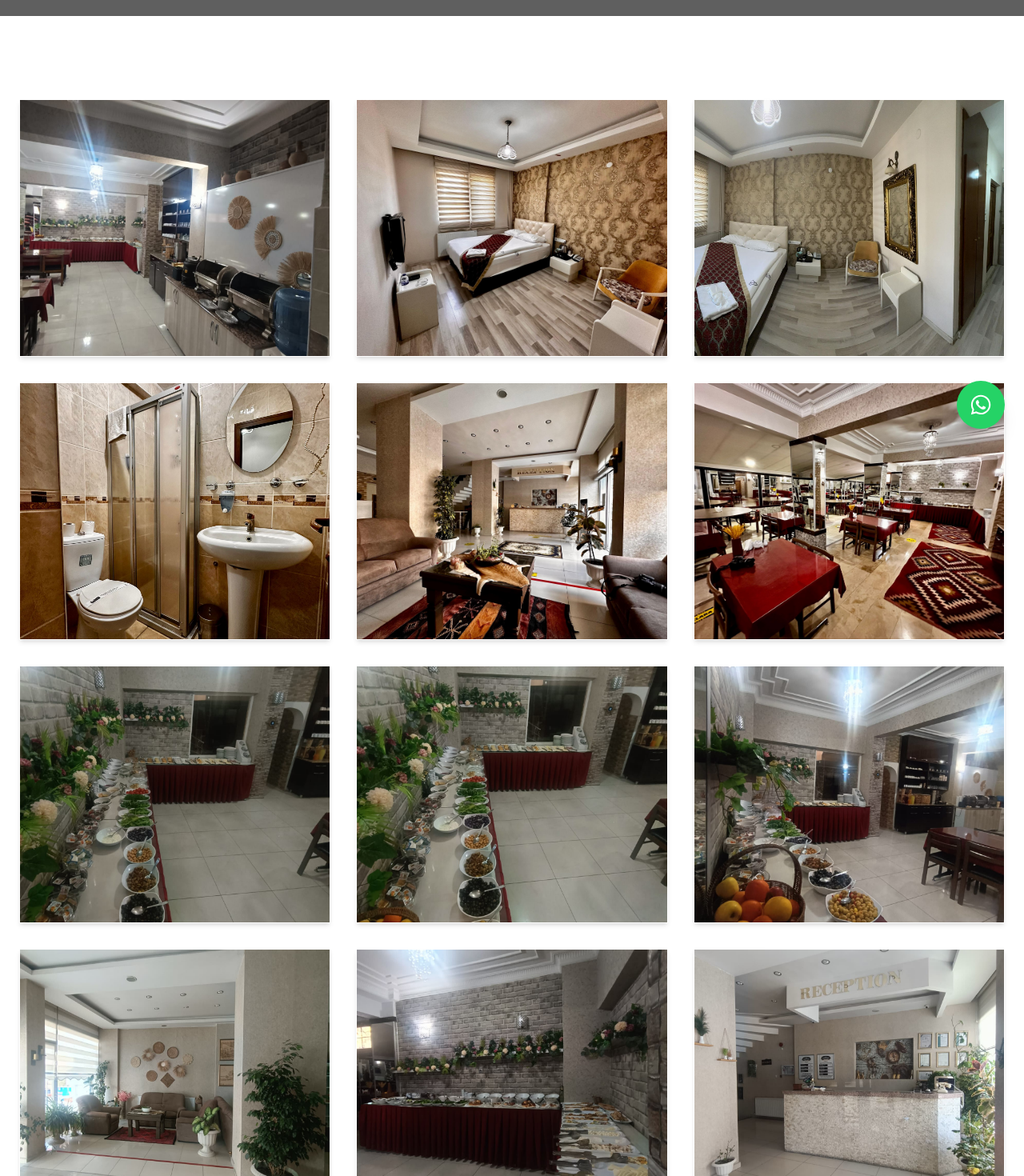
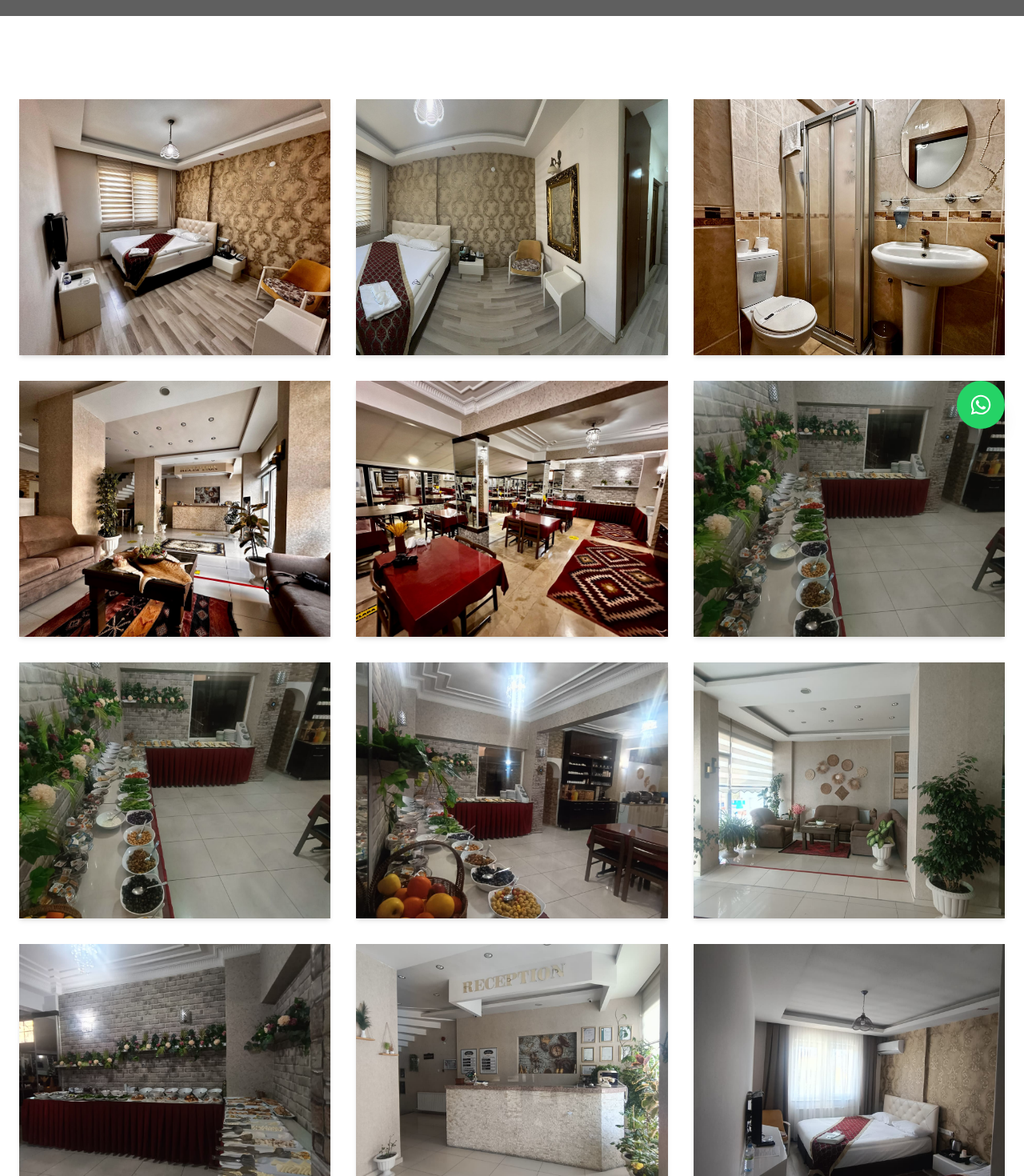
Before and after one commit to ilyda/otel-seven-brothers, a React (Vite) app: page /gallery in a window 1280 px wide. Shown: the part 240-1710 px from the top of the page at 80% size. Built offline with nearby package versions, Linux system fonts and the light colour scheme; grey boxes are pictures that could not be loaded.

Commit message:
updated pages

```diff
--- a/src/data/gallery.json
+++ /dev/null
@@ -1,17 +0,0 @@
-[
-  { "src": "src/assets/otel.jpeg", "alt": "Oda 1" },
-   { "src": "src/assets/otel1.jpeg", "alt": "Oda 1" },
-     { "src": "src/assets/otel2.jpeg", "alt": "Oda 1" },
-       { "src": "src/assets/otel3.jpeg", "alt": "Oda 1" },
-         { "src": "src/assets/otel4.jpeg", "alt": "Oda 1" },
-         { "src": "src/assets/otel5.jpeg", "alt": "Oda 1" },
-         { "src": "src/assets/otel6.jpeg", "alt": "Oda 1" },
-         { "src": "src/assets/otel7.jpeg", "alt": "Oda 1" },
-         { "src": "src/assets/otel8.jpeg", "alt": "Oda 1" },
-         { "src": "src/assets/otel9.jpeg", "alt": "Oda 1" },
-         { "src": "src/assets/otel10.jpeg", "alt": "Oda 1" },
-         { "src": "src/assets/otel11.jpeg", "alt": "Oda 1" },
-         { "src": "src/assets/otel12.jpeg", "alt": "Oda 1" },
-         { "src": "src/assets/otel13.jpeg", "alt": "Oda 1" },
-         { "src": "src/assets/otel14.jpeg", "alt": "Oda 1" }
-]
--- a/src/pages/Gallery.jsx
+++ b/src/pages/Gallery.jsx
@@ -1,22 +1,38 @@
+import { assets } from "../assets/assets";
 import PageBanner from "../components/PageBanner";
-import gallery from "../data/gallery.json";
 
 export default function Gallery() {
+  const gallery = [
+    { src: assets.otel1, alt: "Oda 1" },
+    { src: assets.otel2, alt: "Oda 2" },
+    { src: assets.otel3, alt: "Oda 3" },
+    { src: assets.otel4, alt: "Oda 4" },
+    { src: assets.otel5, alt: "Oda 5" },
+    { src: assets.otel6, alt: "Oda 6" },
+    { src: assets.otel7, alt: "Oda 7" },
+    { src: assets.otel8, alt: "Oda 8" },
+    { src: assets.otel9, alt: "Oda 9" },
+    { src: assets.otel10, alt: "Oda 10" },
+    { src: assets.otel11, alt: "Oda 11" },
+    { src: assets.otel12, alt: "Oda 12" },
+    { src: assets.otel13, alt: "Oda 13" },
+    { src: assets.otel14, alt: "Oda 14" }
+  ];
+
   return (
     <div>
       <PageBanner title="Otel Galerisi" />
 
-      {/* Grid view */}
       <div className="max-w-7xl mx-auto px-6 py-10 mt-16 grid grid-cols-1 sm:grid-cols-2 lg:grid-cols-3 gap-8">
         {gallery.map((item, i) => (
           <div
             key={i}
-            className="overflow-hidden  shadow-md hover:shadow-xl hover:scale-105 transition-transform duration-300 border border-transparent"
+            className="overflow-hidden shadow-md hover:shadow-xl hover:scale-105 transition-transform duration-300"
           >
             <img
               src={item.src}
               alt={item.alt}
-              className="w-full h-80 object-cover "
+              className="w-full h-80 object-cover"
             />
           </div>
         ))}
```
